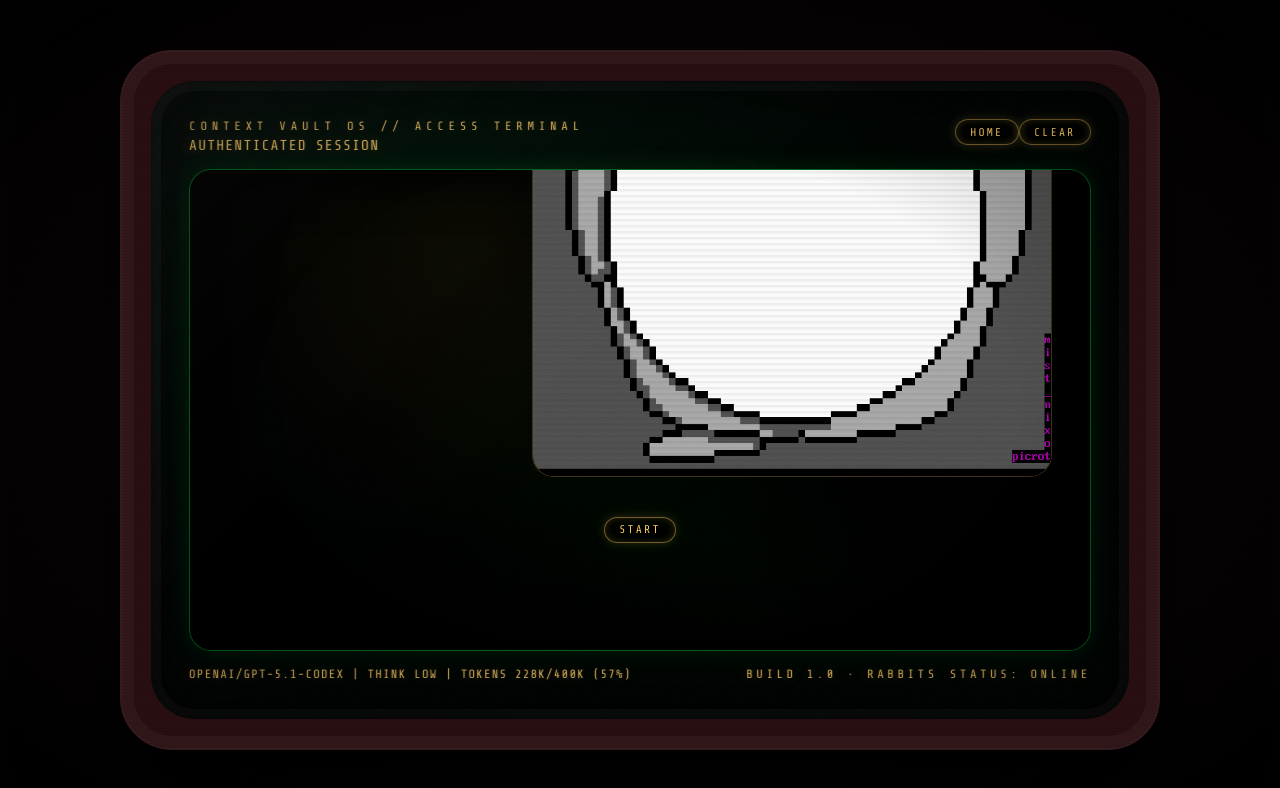
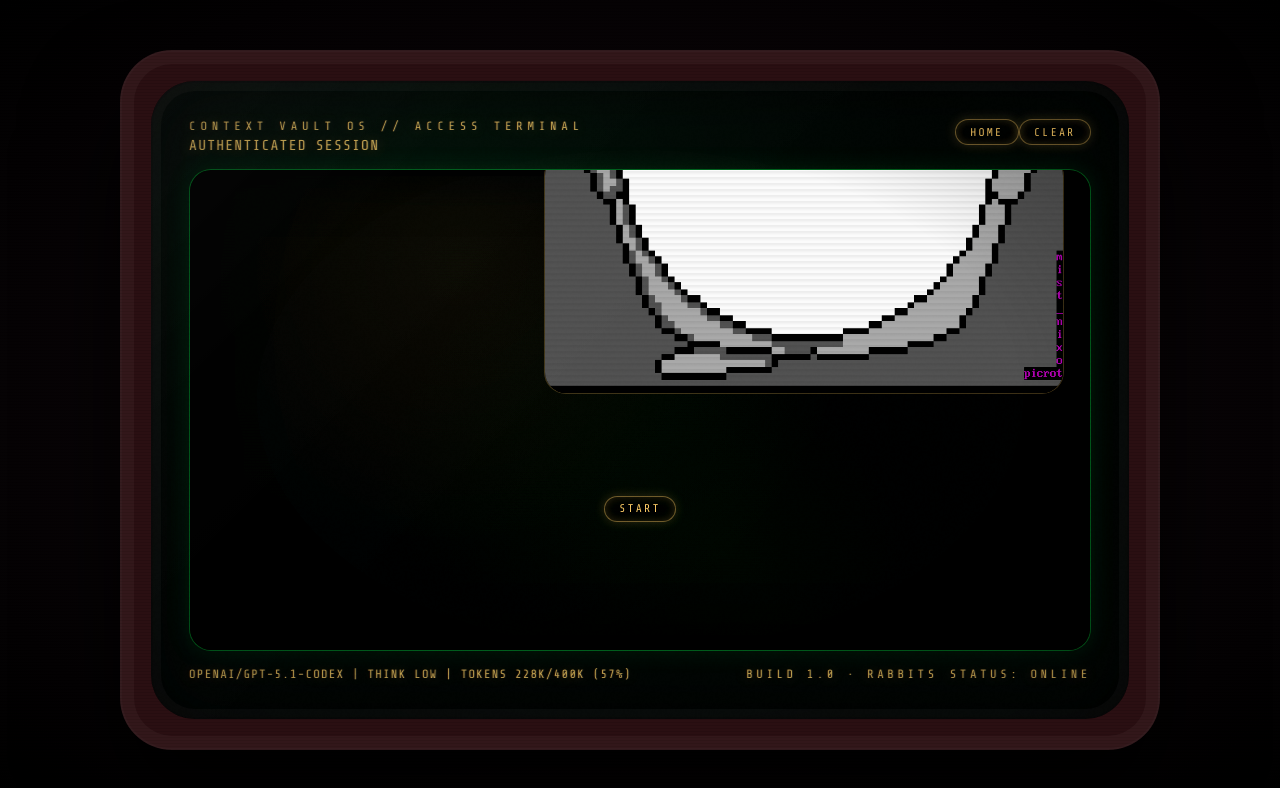
Before and after one commit to zagamealexandre/openclaw-terminal, a Next.js app: page /terminal in a window 1280 px wide. Shown: the top 788 px of the page. Built offline with nearby package versions, Linux system fonts and the light colour scheme; no server answers; sample sign-in values are in the browser's storage.

Commit message:
Tighten terminal splash image sizing to fit screen

```diff
--- a/src/app/globals.css
+++ b/src/app/globals.css
@@ -545,7 +545,7 @@ body::before {
 }
 
 .readme-footnote {
-  margin-top: 1rem;
+  margin-top: 0.75rem;
   font-size: 0.85rem;
   color: rgba(216, 255, 223, 0.6);
 }
@@ -785,7 +785,7 @@ body::before {
   grid-template-columns: 1.1fr 0.9fr;
   gap: 1.5rem;
   align-items: center;
-  padding: clamp(1.25rem, 3vw, 2.4rem);
+  padding: clamp(0.9rem, 2.4vw, 1.6rem);
   z-index: 2;
 }
 
@@ -856,7 +856,7 @@ body::before {
 .terminal-splash__image {
   justify-self: end;
   width: min(520px, 100%);
-  max-height: 340px;
+  max-height: min(240px, 42vh);
   object-fit: cover;
   object-position: bottom center;
   border-radius: 22px;
```
